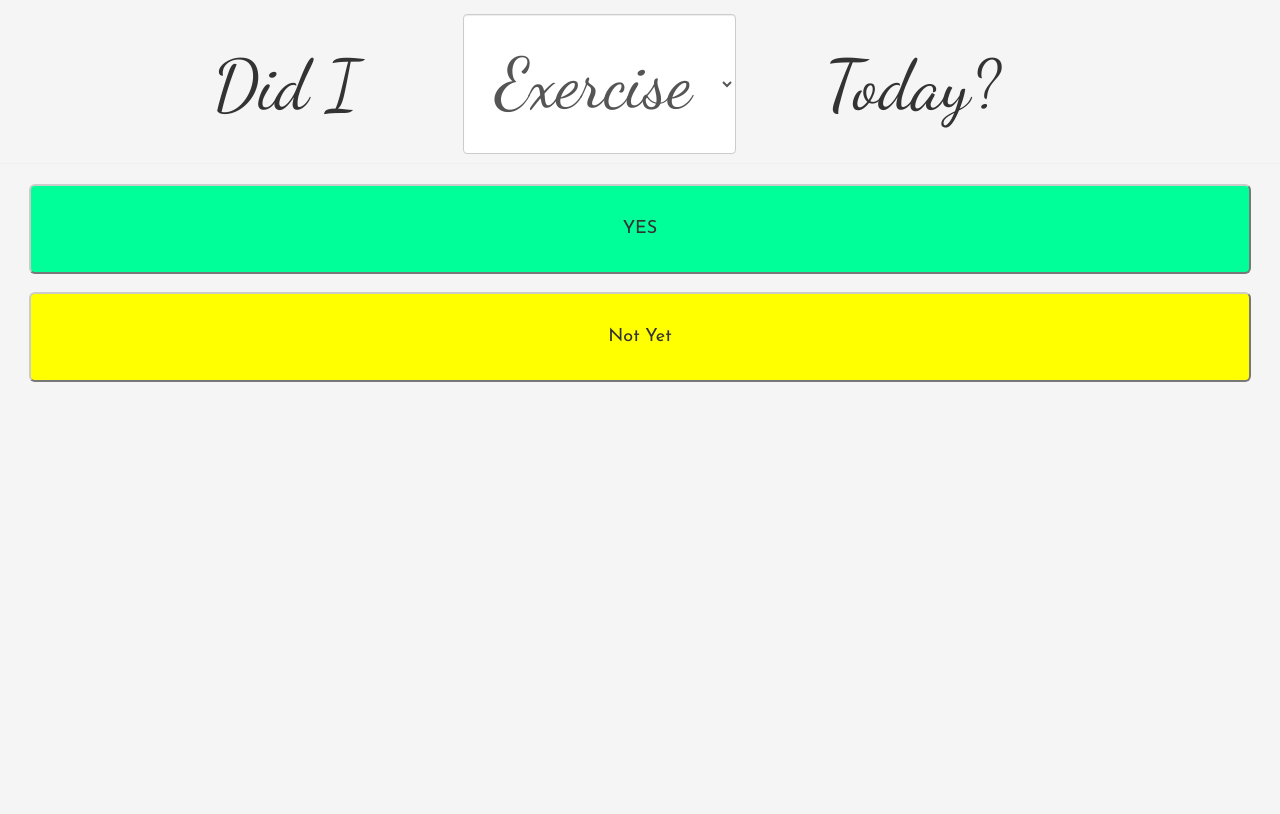
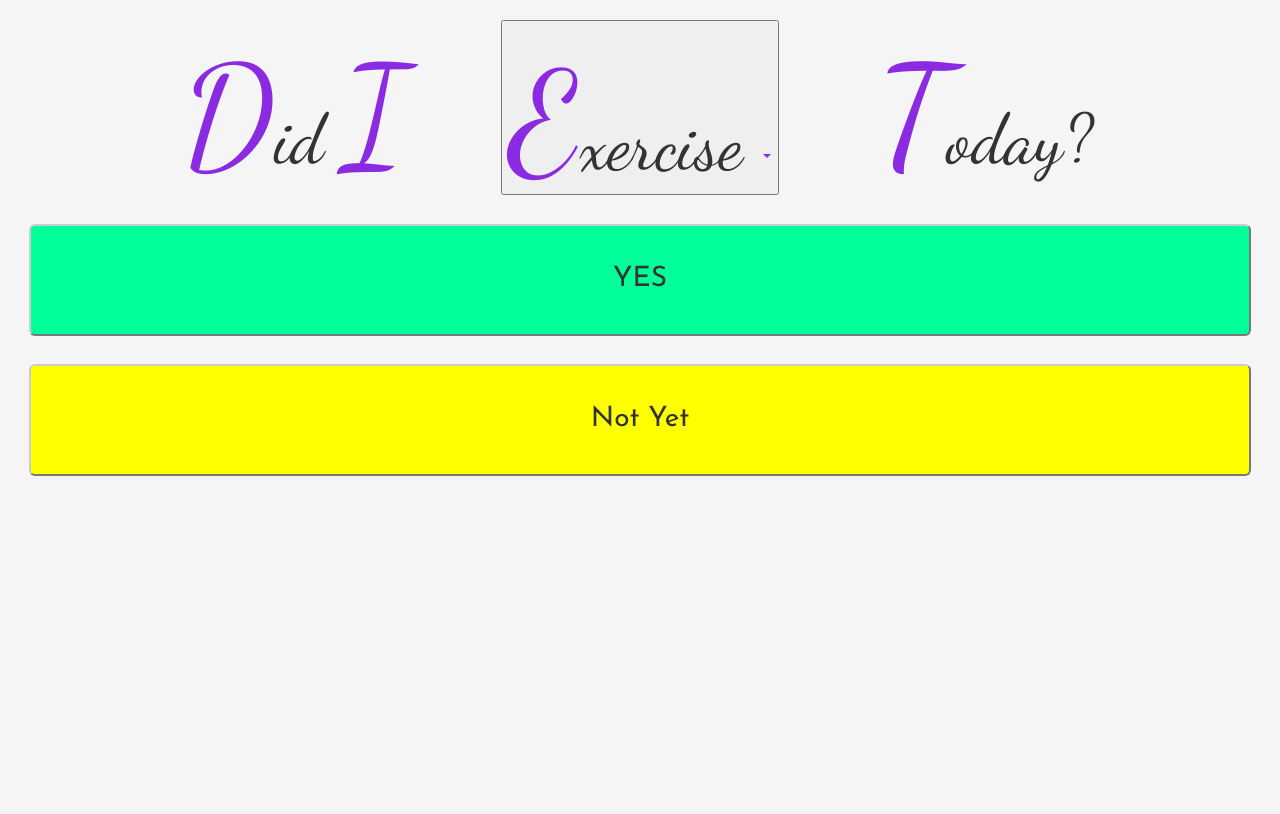
Before and after one commit to arkinjb/diet-exercise, a PHP site: page / in a window 1280 px wide. After the commit the page ends 476 px from the top, so only its background shows below. Run offline with PHP 8.4, Linux system fonts and the light colour scheme; some libraries are stand-ins or nearby versions.

Commit message:
added dropdown with select functioning

```diff
--- a/app.js
+++ b/app.js
@@ -5,3 +5,8 @@ $( "#yesbutton" ).on("click", function(){
 $( "#notyetbutton" ).on("click", function(){
   console.log("not yet clicked");
 });
+
+$(".dropdown-menu li").click(function(){
+  var selText = $(this).text();
+  $(this).parents('.dropdown').find('button[data-toggle="dropdown"]').html(selText+' <span class="caret"></span>');
+});
--- a/index.html
+++ b/index.html
@@ -13,15 +13,22 @@
   <title>Did I Exercise Today?</title>
 </head>
 <body>
-  <div class="page-header header-container row form-inline">
+  <div class="header-container row form-inline">
     <div class="col-md-10 col-md-offset-1">
-      <h1 class="header col-md-4 col-xs-12" id="header-start">Did I</h1>
-      <select class="header form-control col-md-4 col-xs-4">
-        <option>Exercise</option>
-        <option>Eat right</option>
-        <option>Enjoy</option>
-      </select>
-      <h1 class="header col-md-4 col-xs-12" id="header-end">Today?</h1>
+      <h1 class="col-md-4 col-xs-12">Did <span>I</span></h1>
+      <!-- <h1 class="col-md-2 col-xs-12">I</h1> -->
+      <div class="btn-group dropdown col-md-4 col-xs-12">
+        <button id="dLabel" type="button" data-toggle="dropdown" aria-haspopup="true" aria-expanded="false">
+          Exercise
+          <span class="caret"></span>
+        </button>
+        <ul class="dropdown-menu" aria-labelledby="dLabel">
+          <li>Eat right</li>
+          <li>Enjoy</li>
+          <li>Exercise</li>
+        </ul>
+      </div>
+      <h1 class="col-md-4 col-xs-12" id="header-end">Today?</h1>
     </div>
   </div>
 
--- a/styles.css
+++ b/styles.css
@@ -1,37 +1,44 @@
 *{
   box-sizing: border-box;
-}
-
-html, body{
-  height: 100vh;
+  /*border: 1px green solid;*/
 }
 
 body{
   background-color: #F5F5F5;
+  margin: 0;
 }
 
 /*font styles for header and buttons*/
-h1, select.header{
+h1, .dropdown button, .dropdown-menu li{
   font-family: 'Dancing Script', Georgia, Times, serif;
+  font-size: 5em;
 }
-button{
+.buttons-container button{
   font-family: 'Josefin Sans', Helvetica, Arial, sans-serif;
+  font-size: 2em;
 }
 
 /*header styles*/
 .header-container{
-  margin-top: 1em;
-}
-
-.header{
-  font-size: 5em;
-  padding: .2em;
   display: inline;
   text-align: center;
 }
 
-.form-control{
-  height: 2em;
+.dropdown button{
+  height: 2.5em;
+}
+
+.dropdown-menu{
+  background-color: #F5F5F5;
+}
+
+.dropdown-menu li{
+  font-size: 3em;
+}
+
+h1::first-letter, #dLabel::first-letter, span {
+    font-size: 200%;
+    color: #8A2BE2;
 }
 
 /*button section styles*/
@@ -40,8 +47,9 @@ button{
 }
 
 button{
-  height: 5em;
+  height: 4em;
 }
+
 #yesbutton{
   background-color: #00ff99;
   margin-bottom: 1em;
```
